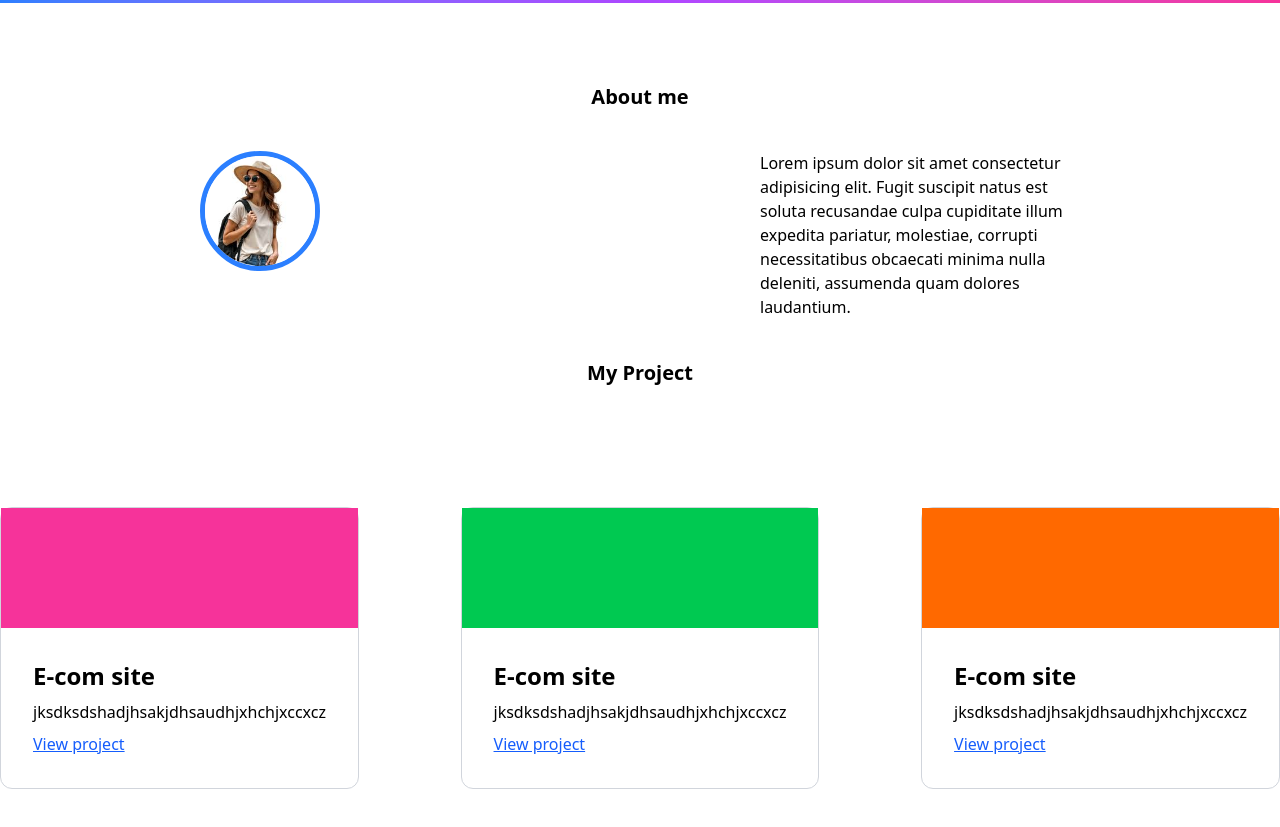
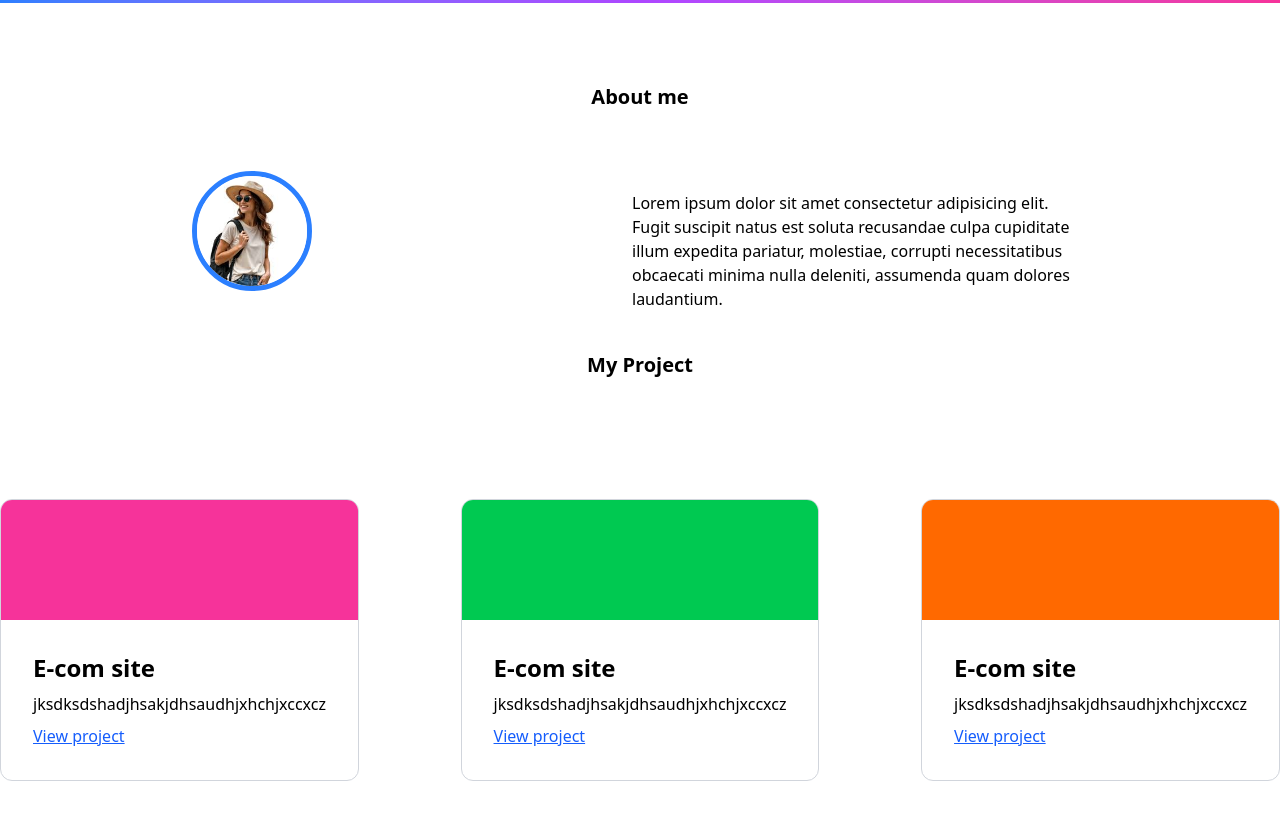
Before and after one commit to AbdurRahmanjeejejeje/Tailwind-dashboard, a website: page index.html in a window 1280 px wide. Shown: the part 413-1240 px from the top of the page. Drawn offline with nearby package versions, Linux system fonts and the light colour scheme.

Commit message:
first commit

```diff
--- a/index.html
+++ b/index.html
@@ -35,7 +35,7 @@
         </div>
 
         <div class="md:hidden">
-            <button id="toggle" >☰</button>
+            <button id="toggle">☰</button>
         </div>
     </header>
 
@@ -72,10 +72,10 @@
         <!-- Profile Section  -->
         <section>
             <h1 class="text-xl font-bold text-center pt-20">About me</h1>
-            <div class="flex flex-col gap-10 pl-30 md:pl-0 md:flex-row mt-10 justify-around">
+            <div class="flex flex-col md:gap-80 items-center    pl-30 md:pl-0 md:flex-row mt-10 justify-around max-w-4xl mx-auto ">
                 <img src="/src/img/download.jpg"
                     class="border-5 border-solid border-blue-500 rounded-full w-30 h-30 object-cover" alt="">
-                <p class="w-80">Lorem ipsum dolor sit amet consectetur adipisicing elit. Fugit suscipit natus est soluta
+                <p class=" overflow-hidden md:overflow-auto pt-10">Lorem ipsum dolor sit amet consectetur adipisicing elit. Fugit suscipit natus est soluta
                     recusandae culpa cupiditate illum expedita pariatur, molestiae, corrupti necessitatibus obcaecati
                     minima nulla deleniti, assumenda quam dolores laudantium.</p>
 
@@ -87,7 +87,7 @@
             <h1 class="text-xl font-bold text-center pt-10 pb-10">My Project</h1>
 
             <div class="flex-col flex lg:flex-row   justify-between  max-w-7xl m-20 lg:mx-auto">
-                <div class=" border mb-10 border-solid border-gray-300 rounded-xl">
+                <div class=" overflow-hidden border mb-10 border-solid border-gray-300 rounded-xl">
                     <div class="h-30 bg-pink-500"></div>
                     <div class="space-y-2 p-8">
                         <h2 class="font-bold text-2xl">E-com site</h2>
@@ -95,7 +95,7 @@
                         <a href="#" class="text-blue-600 underline">View project</a>
                     </div>
                 </div>
-                <div class=" border mb-10 border-solid border-gray-300 rounded-xl">
+                <div class=" overflow-hidden border mb-10 border-solid border-gray-300 rounded-xl">
                     <div class="h-30 bg-green-500"></div>
                     <div class="space-y-2 p-8">
                         <h2 class="font-bold text-2xl">E-com site</h2>
@@ -103,7 +103,7 @@
                         <a href="#" class="text-blue-600 underline">View project</a>
                     </div>
                 </div>
-                <div class=" border mb-10 border-solid border-gray-300 rounded-xl">
+                <div class=" overflow-hidden border mb-10 border-solid border-gray-300 rounded-xl">
                     <div class="h-30 bg-orange-500"></div>
                     <div class="space-y-2 p-8">
                         <h2 class="font-bold text-2xl">E-com site</h2>
@@ -152,6 +152,8 @@
     <footer class="text-center bg-gray-800 mx-20 mt-10 p-5 mb-20 ">
         <h1 class="text-white">@025 text decoration here to change something</h1>
     </footer>
+
+    <!-- Navbar functionallity -->
     <script>
 
         const icon = document.getElementById("toggle");
@@ -168,7 +170,7 @@ icon.addEventListener("click", () => {
 
         const sbartoggle = document.getElementById("retoggle");
 
-sbartoggle.addEventListener("click", () =>{
+        sbartoggle.addEventListener("click", () => {
             sbar.classList.remove("left-0");
             sbar.classList.add("-left-1/2");
         })
```
Also changed, not shown: src/output.css. Lines whose indentation alone changed are shown as unchanged.
